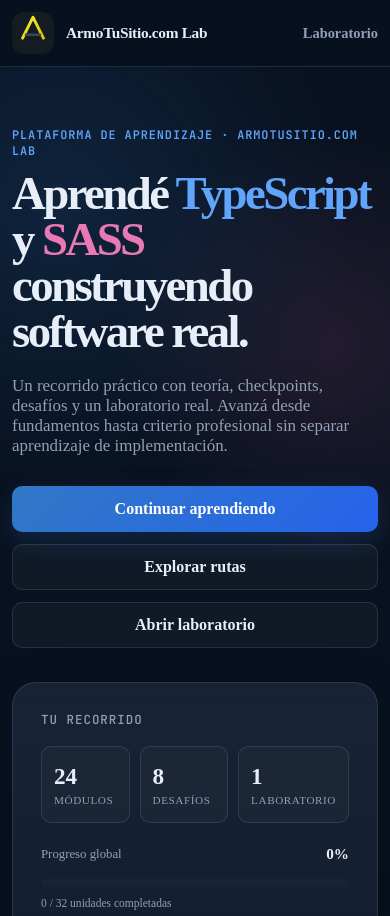
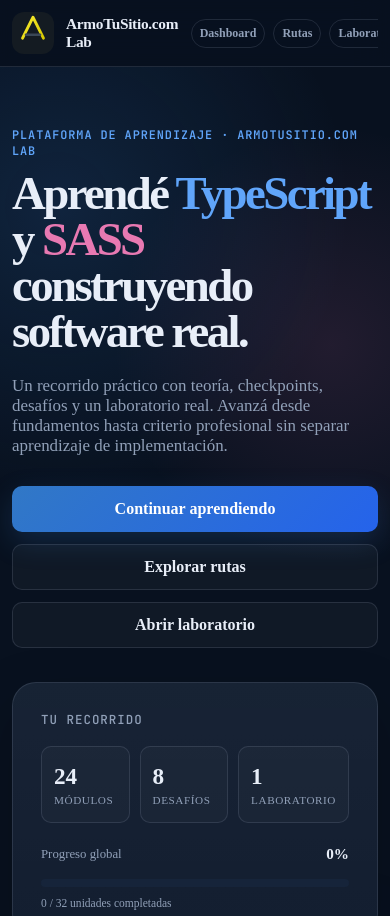
Before and after one commit to Drako01/jugando_con_typescript, a website with bundled scripts: page index.html in a window 390 px wide. Shown: the top 916 px of the page. Built offline with nearby package versions, Linux system fonts and the light colour scheme.

Commit message:
style: keep mobile navigation usable

```diff
--- a/sass/layout/_header.scss
+++ b/sass/layout/_header.scss
@@ -23,7 +23,16 @@
 .site-nav a:hover { color: $color-text; }
 
 @include mobile {
-  .site-header__inner { min-height: 66px; }
-  .site-nav a:not(:last-child) { display: none; }
+  .site-header__inner { min-height: 66px; gap: 12px; }
   .brand small { display: none; }
+  .site-nav {
+    max-width: 58vw;
+    gap: 8px;
+    overflow-x: auto;
+    scrollbar-width: none;
+    white-space: nowrap;
+    font-size: .75rem;
+  }
+  .site-nav::-webkit-scrollbar { display: none; }
+  .site-nav a { flex: 0 0 auto; padding: 6px 8px; border: 1px solid $color-border; border-radius: 999px; }
 }
```
